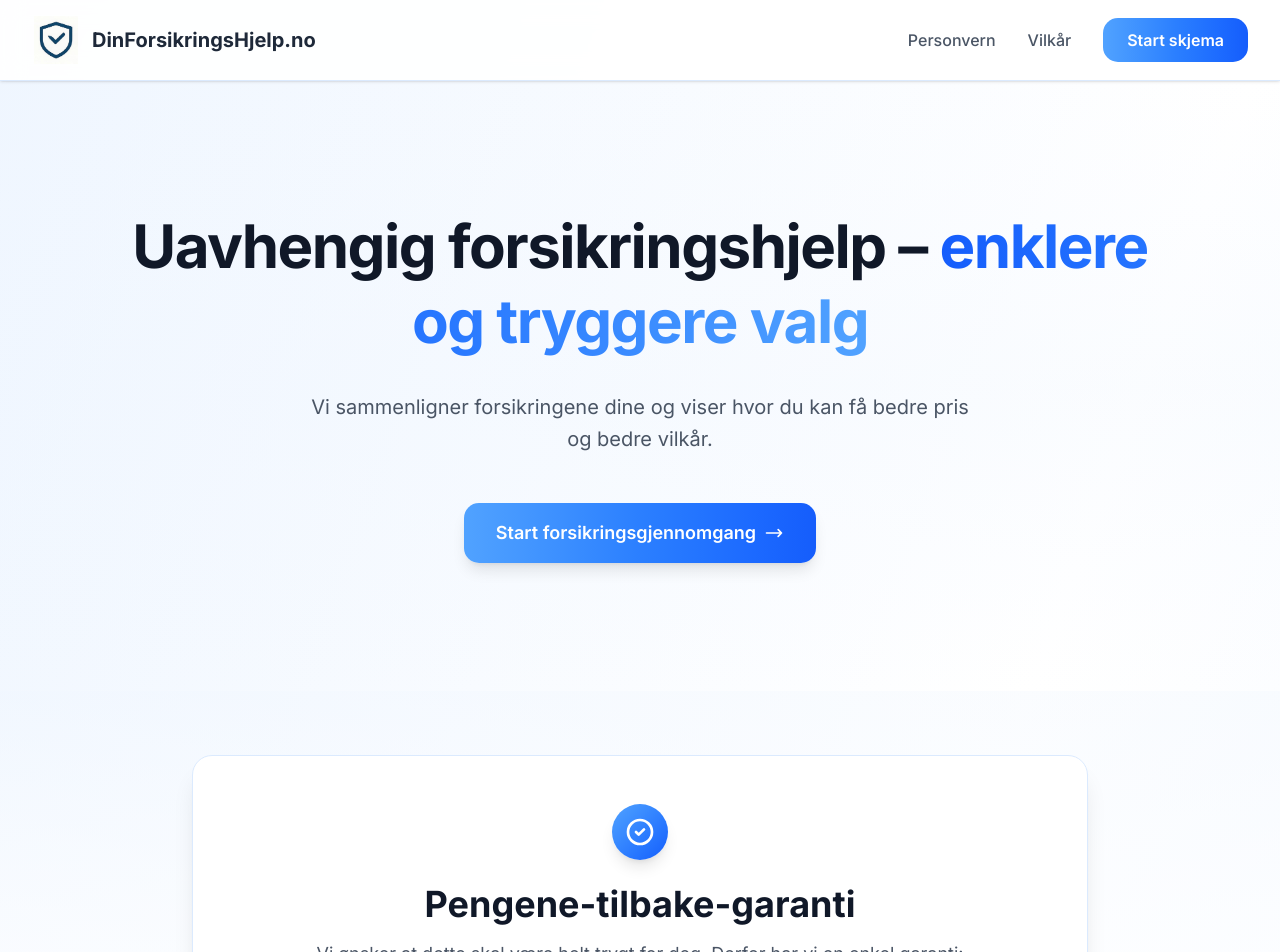
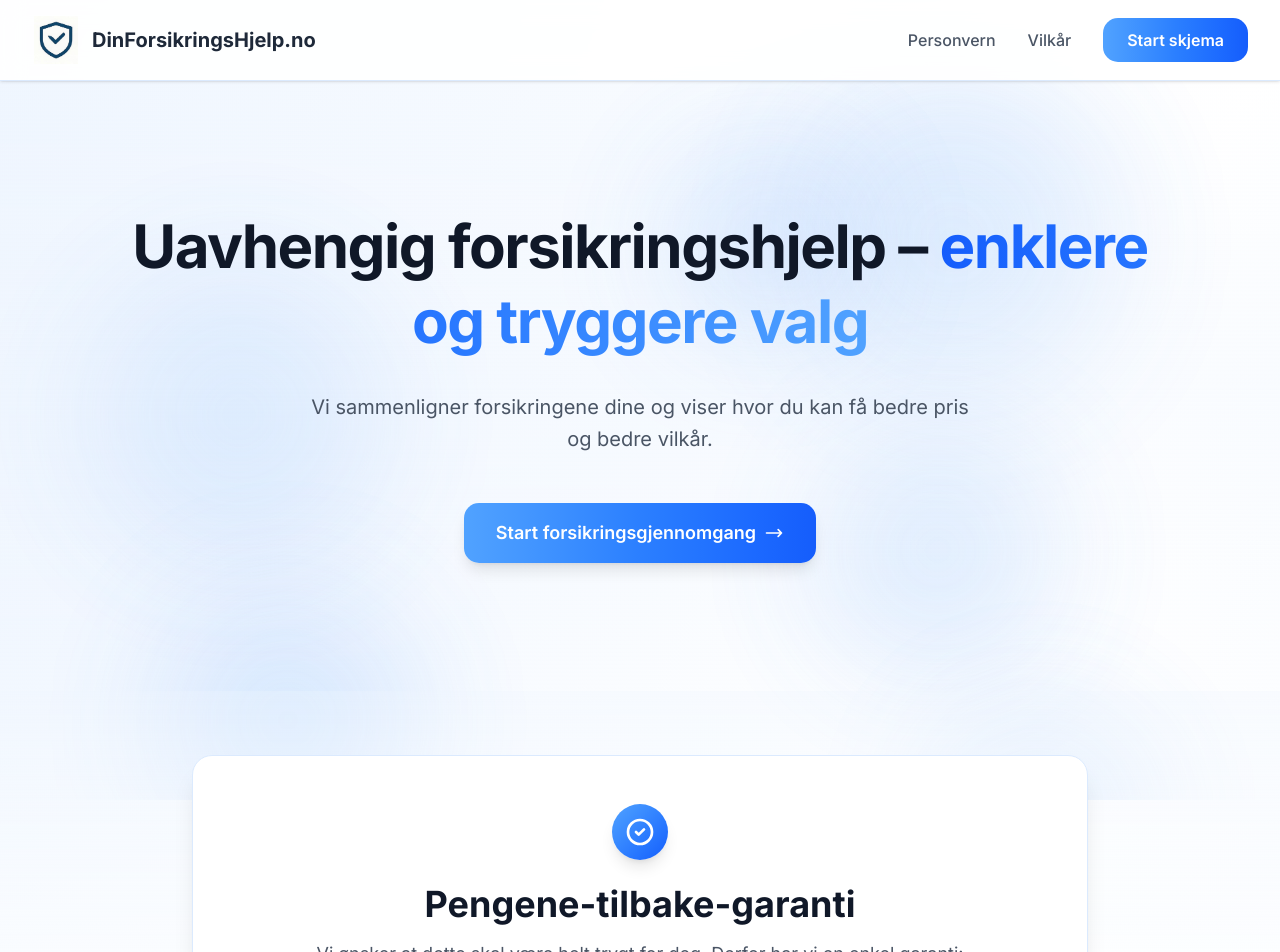
Before and after one commit to CatherineALSKFF/dinforsikring, a Next.js app: page / in a window 1280 px wide. Shown: the top 952 px of the page. Built offline with nearby package versions, Linux system fonts and the light colour scheme.

Commit message:
bug fixed & new bg design

```diff
--- a/app/globals.css
+++ b/app/globals.css
@@ -26,6 +26,17 @@ body {
   background: var(--background);
   color: var(--foreground);
   font-family: var(--font-inter), system-ui, sans-serif;
+}
+
+/* Decorative light blue splashes */
+.bg-splash {
+  position: absolute;
+  border-radius: 50%;
+  background: radial-gradient(circle, rgba(147, 197, 253, 0.4) 0%, rgba(96, 165, 250, 0.25) 30%, rgba(59, 130, 246, 0.1) 60%, transparent 80%);
+  filter: blur(60px);
+  pointer-events: none;
+  z-index: 0;
+  opacity: 0.8;
 }
 
 /* Scroll animations */
--- a/app/page.tsx
+++ b/app/page.tsx
@@ -32,9 +32,19 @@ export default function Home() {
 
   return (
     <div className="min-h-screen bg-gradient-to-br from-blue-50 via-white to-blue-50">
+      {/* Fixed background decoration layer */}
+      <div className="fixed inset-0 pointer-events-none z-0 overflow-hidden">
+        <div className="bg-splash" style={{ width: '400px', height: '400px', top: '5%', right: '10%' }}></div>
+        <div className="bg-splash" style={{ width: '350px', height: '350px', top: '30%', left: '5%' }}></div>
+        <div className="bg-splash" style={{ width: '300px', height: '300px', top: '50%', right: '15%' }}></div>
+        <div className="bg-splash" style={{ width: '320px', height: '320px', top: '70%', left: '10%' }}></div>
+        <div className="bg-splash" style={{ width: '280px', height: '280px', top: '85%', right: '8%' }}></div>
+        <div className="bg-splash" style={{ width: '250px', height: '250px', top: '15%', left: '50%' }}></div>
+      </div>
+
       <Navbar />
 
-      <main>
+      <main className="relative z-10">
         {/* Hero Section */}
         <section className="relative overflow-hidden px-4 py-24 sm:px-6 sm:py-32 lg:px-8">
           <div className="absolute inset-0 bg-gradient-to-b from-transparent via-blue-50/30 to-transparent pointer-events-none"></div>
@@ -76,7 +86,7 @@ export default function Home() {
         </section>
 
         {/* Money-Back Guarantee Section */}
-        <section className="px-4 py-16 sm:px-6 lg:px-8 bg-gradient-to-b from-blue-50/30 to-white">
+        <section className="relative px-4 py-16 sm:px-6 lg:px-8 bg-gradient-to-b from-blue-50/30 to-white">
           <div className="mx-auto max-w-4xl">
             <div className="animate-on-scroll bg-white rounded-[20px] shadow-xl border border-blue-100 overflow-hidden">
               <div className="p-8 sm:p-12">
@@ -155,7 +165,7 @@ export default function Home() {
         </section>
 
         {/* Pricing Section */}
-        <section className="px-4 py-16 sm:px-6 lg:px-8 bg-white">
+        <section className="relative px-4 py-16 sm:px-6 lg:px-8 bg-white">
           <div className="mx-auto max-w-5xl">
             <div className="animate-on-scroll text-center mb-12">
               <h2 className="text-3xl font-bold text-gray-900 sm:text-4xl">
```
Also changed, not shown: package.json (+12 -11 lines), 1 other file (tests, documents, lock files or other folders).
